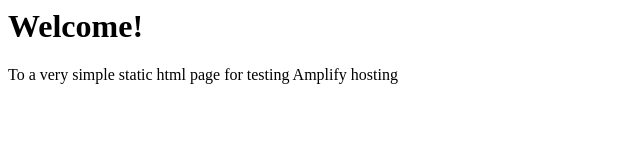
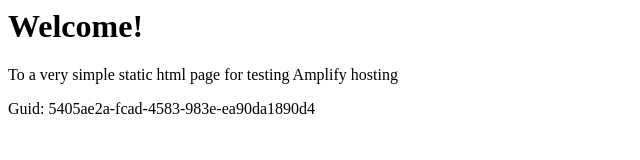
Before and after one commit to aws-aemilia-icn/Github-PR-Commit-Integration-Test-DoNotTouch-Gith-OKSLNVO2-v1-prod-ap-northeast-2, a website: page src/index.html in a window 1280 px wide. Shown: the whole page, without its empty margins (0-640 px from the left). Drawn offline with Linux system fonts and the light colour scheme.

Commit message:
commit from integ tests

```diff
--- a/src/index.html
+++ b/src/index.html
@@ -1,3 +1,5 @@
+
+
 <html lang="en">
 
 <head>
@@ -10,6 +12,6 @@
 <body>
     <h1>Welcome!</h1>
     <p>To a very simple static html page for testing Amplify hosting</p>
-</body>
+    <p>Guid: 5405ae2a-fcad-4583-983e-ea90da1890d4</p></body>
 
 </html>
```
